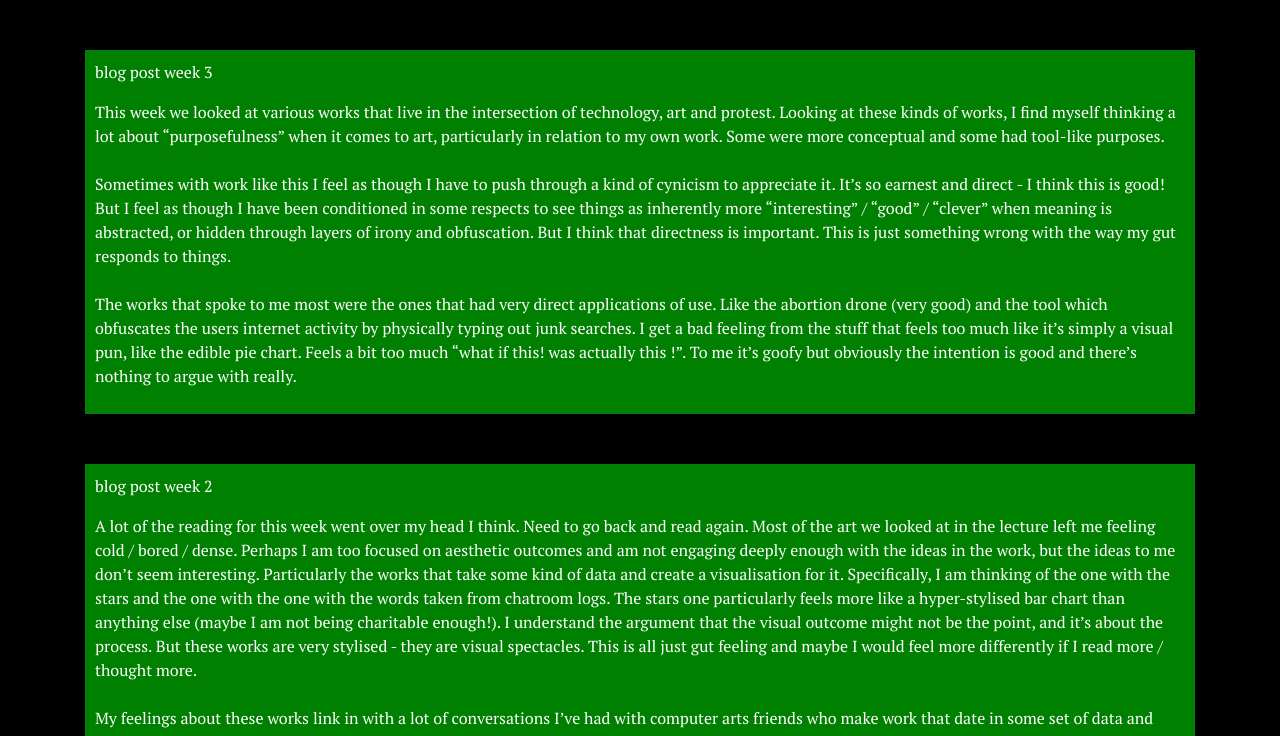
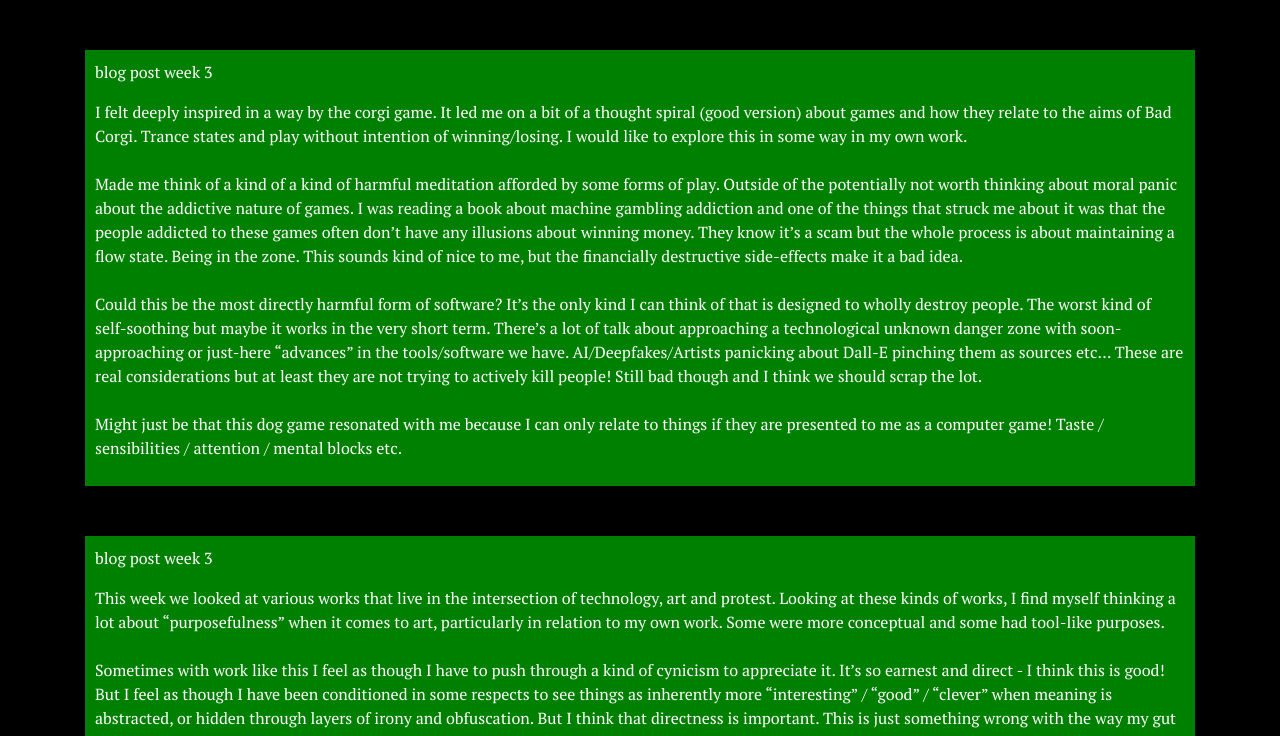
Before and after one commit to gm017/ca-rt-blog, a plain HTML site: page index.html in a window 1280 px wide. Shown: the part 64-800 px from the top of the page. Drawn offline with nearby package versions, Linux system fonts and the light colour scheme.

Commit message:
Update index.html

```diff
--- a/index.html
+++ b/index.html
@@ -24,6 +24,36 @@
 
         <div class="blog-post col-sm-12">
             <p class="post-title">blog post week 3</p>
+            <p class="post-text">
+                I felt deeply inspired in a way by the corgi game. It led me on a bit of a thought spiral (good version)
+                about games and how they relate to the aims of Bad Corgi. Trance states and play without intention of
+                winning/losing. I would like to explore this in some way in my own work.
+                <br><br>
+                Made me think of a kind of a kind of harmful meditation afforded by some forms of play. Outside of the
+                potentially not worth thinking about moral panic about the addictive nature of games. I was reading a
+                book about machine gambling addiction and one of the things that struck me about it was that the people
+                addicted to these games often don’t have any illusions about winning money. They know it’s a scam but
+                the whole process is about maintaining a flow state. Being in the zone. This sounds kind of nice to me,
+                but the financially destructive side-effects make it a bad idea.
+                <br><br>
+                Could this be the most directly harmful form of software? It’s the only kind I can think of that is
+                designed to wholly destroy people. The worst kind of self-soothing but maybe it works in the very short
+                term. There’s a lot of talk about approaching a technological unknown danger zone with soon-approaching
+                or just-here “advances” in the tools/software we have. AI/Deepfakes/Artists panicking about Dall-E
+                pinching them as sources etc... These are real considerations but at least they are not trying to
+                actively kill people! Still bad though and I think we should scrap the lot.
+                <br><br>
+                Might just be that this dog game resonated with me because I can only relate to things if they are
+                presented to me as a computer game! Taste / sensibilities / attention / mental blocks etc.
+
+
+
+
+            </p>
+        </div>
+
+        <div class="blog-post col-sm-12">
+            <p class="post-title">blog post week 3</p>
             <p class="post-text">This week we looked at various works that live in the intersection of technology, art
                 and protest. Looking at these kinds of works, I find myself thinking a lot about “purposefulness” when
                 it comes to art, particularly in relation to my own work. Some were more conceptual and some had
@@ -45,6 +75,7 @@
 
             </p>
         </div>
+
 
         <div class="blog-post col-sm-12">
             <p class="post-title">blog post week 2</p>
```
